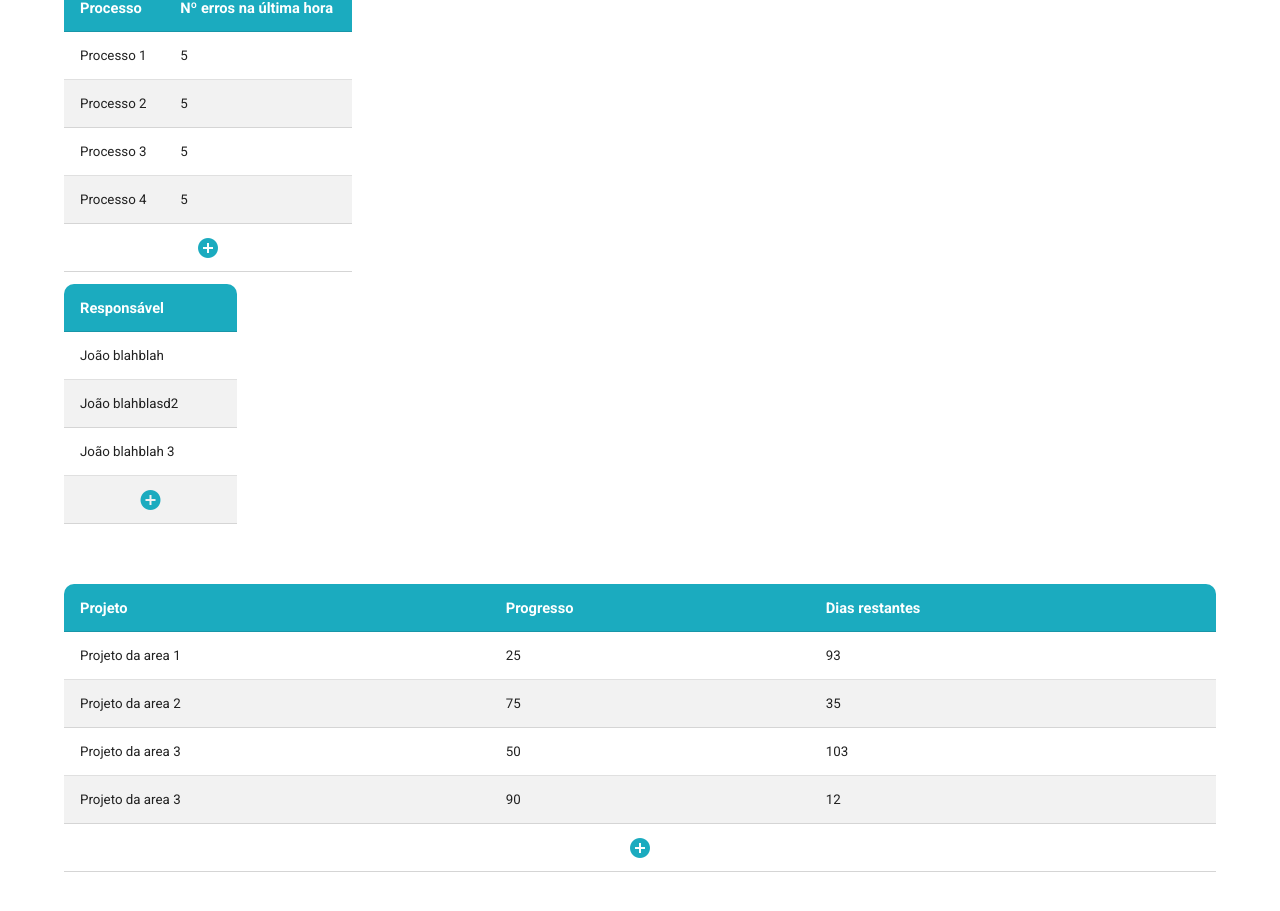
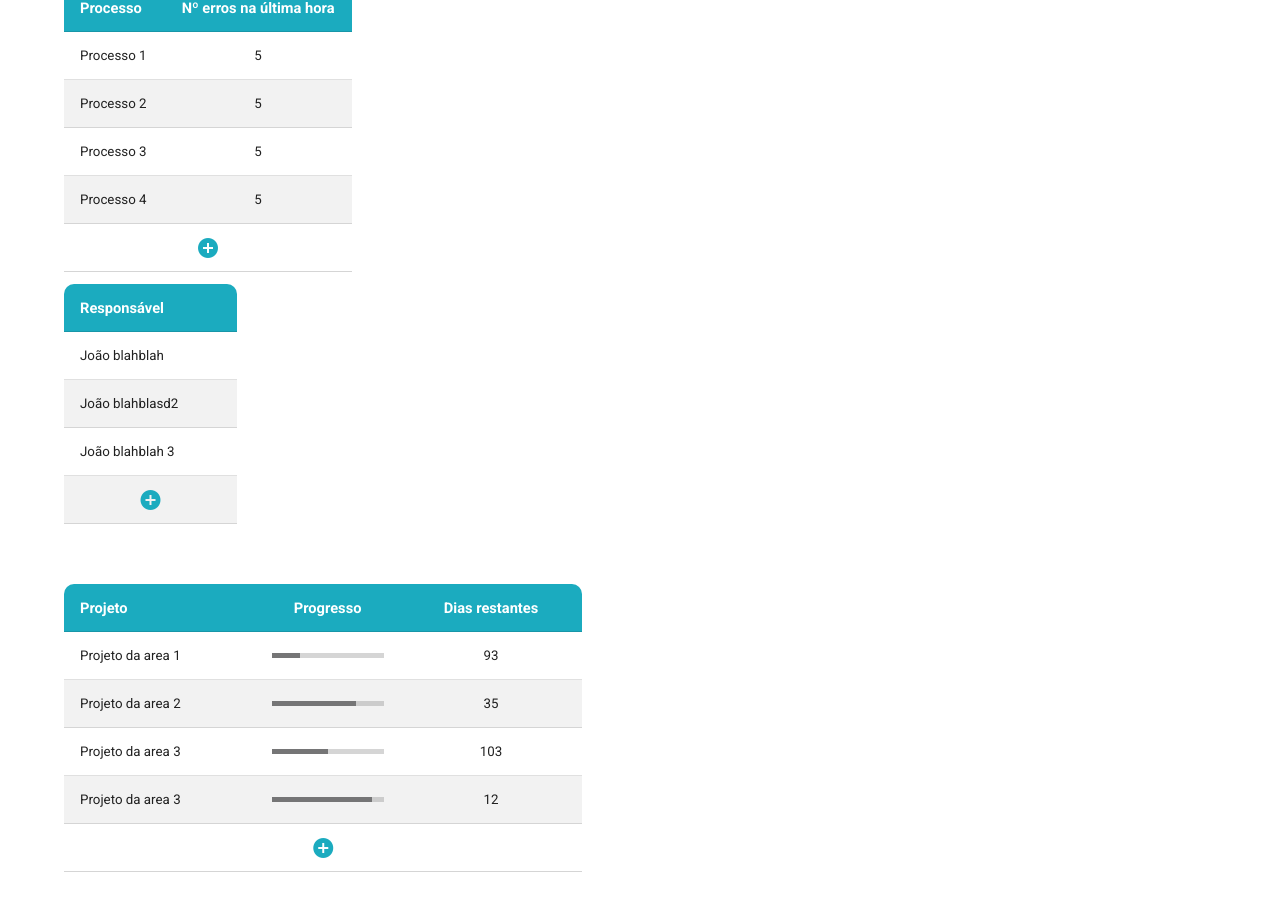
Before and after one commit to brunocarvalho123/organizador-m5, a Vue app in the folder client/: page /#/area in a window 1280 px wide. Shown: the part 499-1410 px from the top of the page. Built offline with nearby package versions, Linux system fonts and the light colour scheme.

Commit message:
Fix styling + add more options to the OrgTable component

```diff
--- a/client/src/components/OrgTable.vue
+++ b/client/src/components/OrgTable.vue
@@ -4,19 +4,19 @@
       <thead>
         <tr>
           <template v-for="header in headers">
-            <th v-if="header.leftCorner" :key="header.name" class='table-header header-left'>
+            <th v-if="header.leftCorner" :key="header.name" class='table-header header-left' :style="[header.align != undefined ? {'text-align': header.align} : {'text-align': 'left'}]">
               {{header.name}}
               <!-- <v-icon class="sort-icon">mdi-arrow-up-down-bold</v-icon> -->
             </th>
-            <th v-if="header.rightCorner" :key="header.name" class='table-header header-right'>
+            <th v-if="header.rightCorner" :key="header.name" class='table-header header-right' :style="[header.align != undefined ? {'text-align': header.align} : {'text-align': 'left'}]">
               {{header.name}}
               <!-- <v-icon class="sort-icon">mdi-arrow-up-down-bold</v-icon> -->
             </th>
-            <th v-if="header.single" :key="header.name" class='table-header header-single'>
+            <th v-if="header.single" :key="header.name" class='table-header header-single' :style="[header.align != undefined ? {'text-align': header.align} : {'text-align': 'left'}]">
               {{header.name}}
               <!-- <v-icon class="sort-icon">mdi-arrow-up-down-bold</v-icon> -->
             </th>
-            <th v-if="header.middle" :key="header.name" class='table-header'>
+            <th v-if="header.middle" :key="header.name" class='table-header' :style="[header.align != undefined ? {'text-align': header.align} : {'text-align': 'left'}]">
               {{header.name}}
               <!-- <v-icon class="sort-icon">mdi-arrow-up-down-bold</v-icon> -->
             </th>
@@ -25,8 +25,13 @@
       </thead>
       <tbody>
           <tr v-for="item in items" v-bind:key="item.id">
-            <template v-for="prop in Object.keys(item)">
-              <td  v-bind:key="prop+item.id" v-if="prop!='id'" class="table-row">{{ item[prop] }}</td>
+            <template v-for="header in headers">
+              <td v-if="header.type === 'progress-bar'" v-bind:key="header.id+item.id" :style="[header.align != undefined ? {'text-align': header.align} : {'text-align': 'left'}]" class="table-row">
+                <v-progress-linear height=5 color="var(--org-grey)" :value=item[header.id]></v-progress-linear>
+              </td>
+              <td v-else v-bind:key="header.id+item.id" :style="[header.align != undefined ? {'text-align': header.align} : {'text-align': 'left'}]" class="table-row">
+                {{ item[header.id] }}
+              </td>
             </template>
           </tr>
           <tr v-if="addRow">
@@ -65,6 +70,11 @@
     font-size: 10pt !important;
   }
 
+  .table-row-center {
+    font-size: 10pt !important;
+    text-align: center;
+  }
+
   .add-row {
     text-align: center;
     border-bottom: 1px solid var(--org-nice-grey);
--- a/client/src/views/Area.vue
+++ b/client/src/views/Area.vue
@@ -27,6 +27,10 @@
     width: 45%;
   }
 
+  .project-table {
+    width: 45%;
+  }
+
   .employee-table {
     width: 15%;
   }
@@ -47,9 +51,9 @@
         name: 'Área 1',
         tickets: {
           headers: [
-            {leftCorner: true, name: 'Ticket'},
-            {middle: true, name: 'URL'},
-            {rightCorner: true, name: 'Prioridade'}
+            {id: 'name', leftCorner: true, name: 'Ticket', align: 'left'},
+            {id: 'url', middle: true, name: 'URL', align: 'left'},
+            {id: 'priority', rightCorner: true, name: 'Prioridade', align: 'left'}
           ],
           rows: [
             {id: 1, name: 'ticket teste 1', url: 'www.ticket1.com', priority: 'Alta'},
@@ -60,8 +64,8 @@
         },
         processes: {
           headers: [
-            {leftCorner: true, name: 'Processo'},
-            {rightCorner: true, name: 'Nº erros na última hora'}
+            {id: 'name', leftCorner: true, name: 'Processo', align: 'left'},
+            {id: 'nErrors', rightCorner: true, name: 'Nº erros na última hora', align: 'center'}
           ],
           rows: [
             {id: 1, name: 'Processo 1', nErrors: 5},
@@ -72,7 +76,7 @@
         },
         employees: {
           headers: [
-            {single: true, name: 'Responsável'}
+            {id: 'name', single: true, name: 'Responsável', align: 'left'}
           ],
           rows: [
             {id: 1, name: 'João blahblah'},
@@ -82,9 +86,9 @@
         },
         projects: {
           headers: [
-            {leftCorner: true, name: 'Projeto'},
-            {middle: true, name: 'Progresso'},
-            {rightCorner: true, name: 'Dias restantes'}
+            {id: 'name', leftCorner: true, name: 'Projeto', align: 'left'},
+            {id: 'progress', middle: true, name: 'Progresso', align: 'center', type: 'progress-bar'},
+            {id: 'daysLeft', rightCorner: true, name: 'Dias restantes', align: 'center'}
           ],
           rows: [
             {id: 1, name: 'Projeto da area 1', progress: 25, daysLeft: 93},
```
